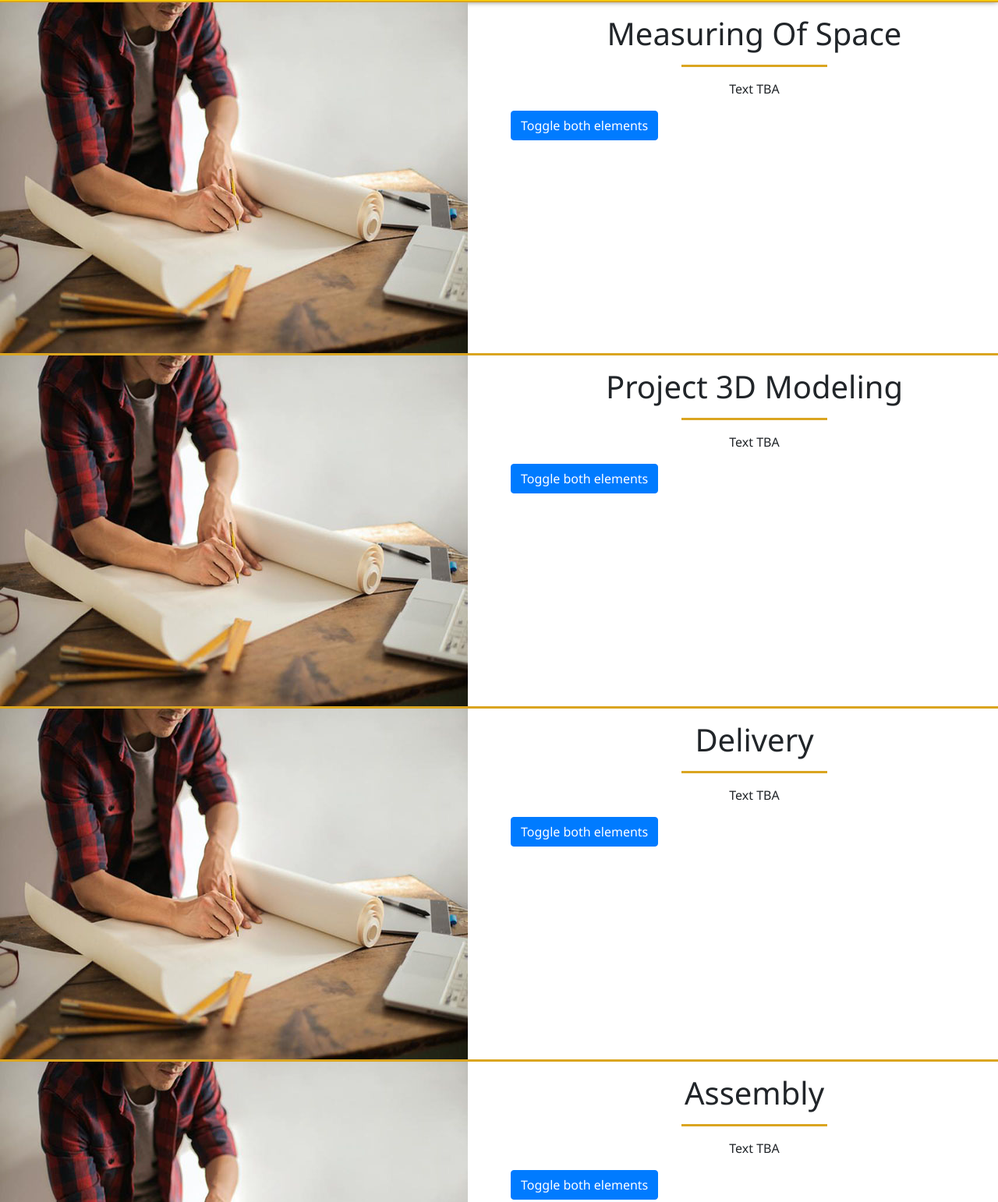
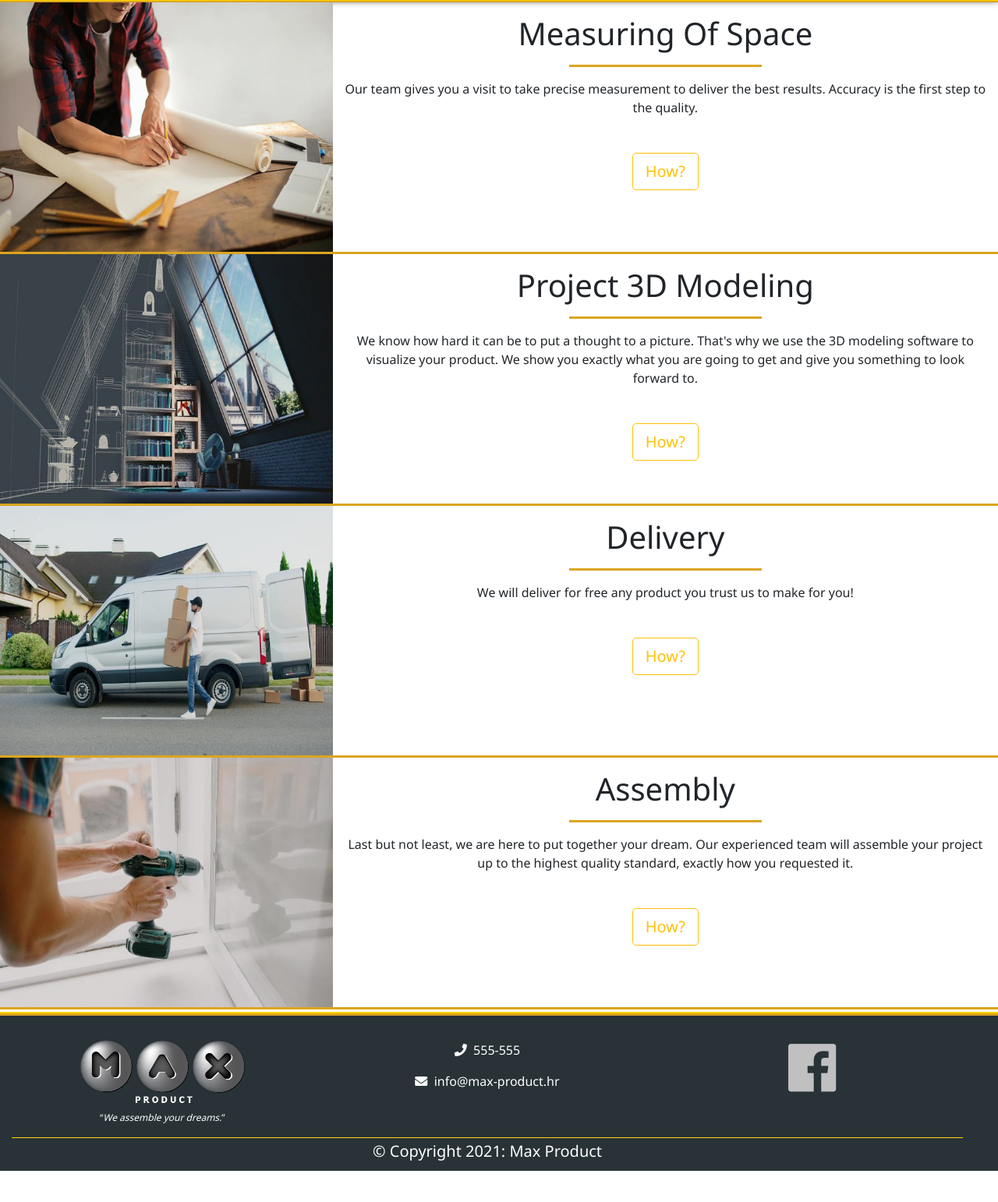
Before and after one commit to Code-Institute-Submissions/max-product, a plain HTML site: page services.html in a window 1280 px wide. Shown: the part 82-1624 px from the top of the page at 78% size. After the commit the page ends 1584 px from the top, so only its background shows below. Drawn offline with nearby package versions, Linux system fonts and the light colour scheme.

Commit message:
Services page and about page are finished.

```diff
--- a/assets/css/style.css
+++ b/assets/css/style.css
@@ -13,6 +13,12 @@ header {
 hr {
     border-top: 3px solid #DAA520;
     width: 30%;
+}
+
+/*For setting padding in columns*/
+.paddingimg {
+    padding-left: 0px;
+    padding-right: 0px;
 }
 
 
@@ -119,14 +125,29 @@ hr {
 
 /*Services page------------------------------------------------------------------------------------------------------------------------*/
 
-.bordergold {
+.bordertopgold {
+    border-top: 3px solid #DAA520;
+}
+
+.borderbottomgold {
     border-bottom: 3px solid #DAA520;
 }
+
 /*Removes border accordian, found the solution here:  https://kriesi.at/support/topic/remove-border-from-accordion-element/ */
 
 .noborder{
-    border-color:transparent !important;
+    border-color: transparent !important;
 }
+
+.servicesfooter {
+    margin-top: 5px;
+}
+
+.marginbutton p button {
+    margin-top: 30px;
+
+}
+
 
 
 
@@ -145,7 +166,7 @@ hr {
 }
 
 .margintop {
-    margin-top: 40px;
+    margin-top: 30px;
 }
 
 /*-------------------------------------------------------------------------------------------------------------------------------------*/
@@ -192,7 +213,12 @@ form img {
 
 .text-center h1 {
     margin-top: 1rem;
-
 }
 
+.text-center a button {
+    margin-top: 30px;
+    margin-bottom: 60px;
+}
+
+
 /*-------------------------------------------------------------------------------------------------------------------------------------*/
--- a/services.html
+++ b/services.html
@@ -49,142 +49,138 @@
     </header>
     <!--Services Columns-->
     <!--First One-->
-    <div class="container-fluid px-0">
-    <div class="row bordergold">
-        <div class="col-md-6">
-            <img src="assets/images/services/main-measuring.jpg"  alt="">
+    <div class="container-fluid">
+    <div class="row">
+        <div class="col-md-4 paddingimg">
+            <img src="assets/images/services/main-measuring.jpg" class="w-100" alt="Measuring of space image.">
         </div>
-        <div class="col-md-6">
-            <div class="text-center">
+        <div class="col-md-8">
+            <div class="text-center marginbutton">
                 <h1>Measuring Of Space</h1>
                 <hr>
-                <p>Text TBA</p>
+                <p>Our team gives you a visit to take precise measurement to deliver the best results. Accuracy is the first step to the quality. </p>
+                <p>
+                <button class="btn btn-outline-warning btn-lg" type="button" data-toggle="collapse" data-target=".multi-collapse" aria-expanded="false" aria-controls="multiCollapseExample1 multiCollapseExample2">How?</button>
+              </p>
             </div>
-            <p>
-
-                <button class="btn btn-primary" type="button" data-toggle="collapse" data-target=".multi-collapse" aria-expanded="false" aria-controls="multiCollapseExample1 multiCollapseExample2">Toggle both elements</button>
-              </p>
         </div>
     </div>
 
 
-    <div class="row">
+    <div class="row bordertopgold">
         <div class="col-md-6">
           <div class="collapse multi-collapse" id="multiCollapseExample1">
             <div class="card card-body noborder">
-             <img src="assets/images/services/comic/measure-comic_1.jpg" alt="">
+             <img src="assets/images/services/comic/measure-comic_1.jpg" alt="Measuring of space image comic first part.">
             </div>
           </div>
         </div>
         <div class="col-md-6">
           <div class="collapse multi-collapse" id="multiCollapseExample2">
             <div class="card card-body noborder">
-               <img src="assets/images/services/comic/measure-comic_2.jpg" alt="">
+               <img src="assets/images/services/comic/measure-comic_2.jpg" alt="Measuring of space image comic second part.">
             </div>
           </div>
         </div>
       </div>
     <!--Second One-->
-    <div class="row bordergold">
-        <div class="col-md-6">
-            <img src="assets/images/services/main-measuring.jpg" alt="">
+    <div class="row">
+        <div class="col-md-4 paddingimg">
+            <img src="assets/images/services/modeling-main.jpg" class="w-100" alt="3D modeling of furniture on computer image.">
         </div>
-        <div class="col-md-6">
-            <div class="text-center">
+        <div class="col-md-8">
+            <div class="text-center marginbutton">
                 <h1>Project 3D Modeling</h1>
                 <hr>
-                <p>Text TBA</p>
+                <p>We know how hard it can be to put a thought to a picture. That's why we use the 3D modeling software to visualize your product. We show you exactly what you are going to get and give you something to look forward to.</p>
+                <p>
+                <button class="btn btn-outline-warning btn-lg" type="button" data-toggle="collapse" data-target=".multi-collapse2" aria-expanded="false" aria-controls="multiCollapseExample1 multiCollapseExample2">How?</button>
+              </p>
             </div>
-            <p>
-
-                <button class="btn btn-primary" type="button" data-toggle="collapse" data-target=".multi-collapse2" aria-expanded="false" aria-controls="multiCollapseExample1 multiCollapseExample2">Toggle both elements</button>
-              </p>
         </div>
     </div>
 
 
-    <div class="row">
+    <div class="row bordertopgold">
         <div class="col-md-6">
           <div class="collapse multi-collapse2" id="multiCollapseExample1">
             <div class="card card-body noborder">
-             <img src="assets/images/services/comic/3d-modeling_comic1.jpg" alt="">
+             <img src="assets/images/services/comic/3d-modeling_comic1.jpg" alt="3D modeling of furniture comic first part.">
             </div>
           </div>
         </div>
         <div class="col-md-6">
           <div class="collapse multi-collapse2" id="multiCollapseExample2">
             <div class="card card-body noborder">
-               <img src="assets/images/services/comic/3d-modeling_comic2.jpg" alt="">
+               <img src="assets/images/services/comic/3d-modeling_comic2.jpg" alt="3D modeling of furniture comic second part.">
             </div>
           </div>
         </div>
       </div>
     <!--Third one-->
-    <div class="row bordergold">
-        <div class="col-md-6">
-            <img src="assets/images/services/main-measuring.jpg" alt="">
+    <div class="row">
+        <div class="col-md-4 paddingimg">
+            <img src="assets/images/services/delivery-main.jpg" class="w-100" alt="Image of delivery van.">
         </div>
-        <div class="col-md-6">
-            <div class="text-center">
+        <div class="col-md-8">
+            <div class="text-center marginbutton">
                 <h1>Delivery</h1>
                 <hr>
-                <p>Text TBA</p>
+                <p>We will deliver for free any product you trust us to make for you!</p>
+                <p>
+                <button class="btn btn-outline-warning btn-lg" type="button" data-toggle="collapse" data-target=".multi-collapse3" aria-expanded="false" aria-controls="multiCollapseExample1 multiCollapseExample2">How?</button>
+              </p>
             </div>
-            <p>
-
-                <button class="btn btn-primary" type="button" data-toggle="collapse" data-target=".multi-collapse3" aria-expanded="false" aria-controls="multiCollapseExample1 multiCollapseExample2">Toggle both elements</button>
-              </p>
         </div>
     </div>
 
 
-    <div class="row ">
+    <div class="row bordertopgold">
         <div class="col-md-6">
           <div class="collapse multi-collapse3" id="multiCollapseExample1">
             <div class="card card-body noborder">
-             <img src="assets/images/services/comic/delivery comic_1.jpg" alt="">
+             <img src="assets/images/services/comic/delivery comic_1.jpg" alt="Delivery comic part one.">
             </div>
           </div>
         </div>
         <div class="col-md-6">
           <div class="collapse multi-collapse3 noborder" id="multiCollapseExample2">
             <div class="card card-body noborder">
-               <img src="assets/images/services/comic/delivery comic_2.jpg" alt="">
+               <img src="assets/images/services/comic/delivery comic_2.jpg" alt="Delivery comic part two.">
             </div>
           </div>
         </div>
       </div>
     <!--Fourth One-->
     <div class="row">
-        <div class="col-md-6">
-            <img src="assets/images/services/main-measuring.jpg" alt="">
+        <div class="col-md-4 paddingimg">
+            <img src="assets/images/services/assembly-main.jpg" class="w-100" alt="Assembly of furniture image.">
         </div>
-        <div class="col-md-6">
-            <div class="text-center">
+        <div class="col-md-8">
+            <div class="text-center marginbutton">
                 <h1>Assembly</h1>
                 <hr>
-                <p>Text TBA</p>
+                <p>Last but not least, we are here to put together your dream. Our experienced team will assemble your project up to the highest quality standard, exactly how you requested it.</p>
+                <p>
+                <button class="btn btn-outline-warning btn-lg" type="button" data-toggle="collapse" data-target=".multi-collapse4" aria-expanded="false" aria-controls="multiCollapseExample1 multiCollapseExample2">How?</button>
+              </p>
             </div>
-            <p>
-
-                <button class="btn btn-primary" type="button" data-toggle="collapse" data-target=".multi-collapse4" aria-expanded="false" aria-controls="multiCollapseExample1 multiCollapseExample2">Toggle both elements</button>
-              </p>
         </div>
     </div>
 
 
-    <div class="row">
+    <div class="row bordertopgold">
         <div class="col-md-6">
           <div class="collapse multi-collapse4" id="multiCollapseExample1">
             <div class="card card-body noborder">
-             <img src="assets/images/services/comic/assembly-comic_1.jpg" width="100%" height="auto" class="align-self-center"  alt="">
+             <img src="assets/images/services/comic/assembly-comic_1.jpg" alt="Assembly of furniture comic part one.">
             </div>
           </div>
         </div>
         <div class="col-md-6">
           <div class="collapse multi-collapse4 noborder" id="multiCollapseExample2">
             <div class="card card-body noborder">
-               <img src="assets/images/services/comic/assembly-comic_2.jpg" alt="">
+               <img src="assets/images/services/comic/assembly-comic_2.jpg" alt="Assembly of furniture comic part two.">
             </div>
           </div>
         </div>
@@ -192,7 +188,7 @@
     </div>
 
     <!--Footer-->
-    <footer>
+    <footer class="servicesfooter">
         <div class="container-fluid text-center row">
             <div class="col-md-4 motto">
                 <a id="footer-logo" href="index.html"><img src="assets/images/footer-logo/footer-logo.png" alt="Company logo."></a>
```
Also changed, not shown: about.html (+7 -5 lines), contact.html (+1 -1 lines), assets/images/services/assembly-main.jpg (added), assets/images/services/delivery-main.jpg (added), assets/images/services/modeling-main.jpg (added).
